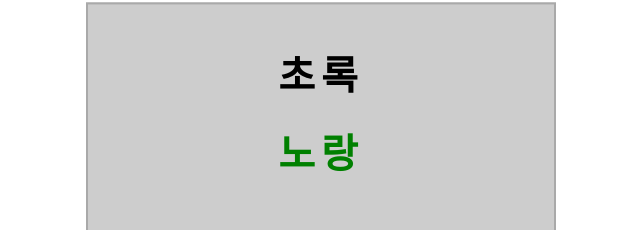
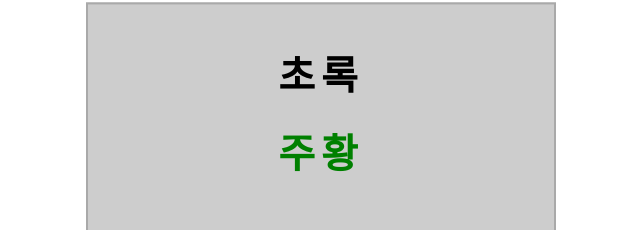
Before and after one commit to gringrape/colorMatchGame, a React (Create React App) app: page / in a window 1280 px wide. Shown: the part 197-427 px from the top of the page, without its empty margins (319-959 px from the left). Built offline with nearby package versions, Linux system fonts and the light colour scheme; a web font is replaced by a local one.

Commit message:
UI 로직 마무리
- Display word 분리
- Footer 분리

```diff
--- a/src/components/App/App.jsx
+++ b/src/components/App/App.jsx
@@ -2,16 +2,19 @@ import React, { useState } from 'react';
 import './App.css';
 import colorRepo from '../../colorRepo';
 import utils from '../../utils';
+import DisplayWord from '../DisplayWord';
+import Footer from '../Footer';
 
 function App() {
   // states
   const [upperWordNumber, setUpperWordNumber] = useState(3);
-  const [lowerWordNumber, setLowerWordNumber] = useState(2);
+  const [lowerWordNumber, setLowerWordNumber] = useState(1);
   const [lowerColorNumber, setLowerColorNumber] = useState(3);
 
   // computation
   const upperWord = colorRepo.colorWords[upperWordNumber];
   const lowerWord = colorRepo.colorWords[lowerWordNumber];
+  const lowerColor = colorRepo.colors[lowerColorNumber];
 
   return (
     <div className="game">
@@ -19,19 +22,23 @@ function App() {
       <p className="game-description">아래 단어의 색깔이 위에 쓰여진 글자와 일치하나요?</p>
       <div className="game-box">
         <div className="game-box__screen">
-          <img className="game-box__answer game-box__answer--right" src={require("../../images/correct.png")} alt="correct-img"/>
-          <img className="game-box__answer game-box__answer--wrong" src={require("../../images/cancel.png")} alt="correct-img"/>
+          <img
+            className="game-box__answer game-box__answer--right"
+            src={require("../../images/correct.png")}
+            alt="correct-img"
+          />
+          <img
+            className="game-box__answer game-box__answer--wrong"
+            src={require("../../images/cancel.png")}
+            alt="correct-img"
+          />
         </div>
-        <div className="game-box__word">{upperWord}</div>
-        <div className="game-box__word" style={{color: colorRepo.colors[lowerColorNumber]}}>{lowerWord}</div>
+        <DisplayWord word={upperWord} />
+        <DisplayWord word={lowerWord} color={lowerColor} />
         <button className="game-box__btn">네</button>
         <button className="game-box__btn">아니오</button>
       </div>
-      <footer className="footer">
-        <p>
-        Icons made by <a href="https://www.flaticon.com/authors/freepik" title="Freepik">Freepik</a> from <a href="https://www.flaticon.com/" title="Flaticon"> www.flaticon.com</a>
-        </p>
-      </footer>
+      <Footer />
     </div>
   );
 }
--- /dev/null
+++ b/src/components/DisplayWord.jsx
@@ -0,0 +1,16 @@
+import React, { useState } from 'react';
+
+function DisplayWord(props) {
+  return (
+    <div
+      className="game-box__word"
+      style={{color: props.color}}
+    >{props.word}</div>
+  )
+}
+
+DisplayWord.defaultProps = {
+  color: 'black'
+}
+
+export default DisplayWord;
--- /dev/null
+++ b/src/components/Footer.jsx
@@ -0,0 +1,13 @@
+import React from 'react'
+
+function Footer() {
+  return (
+    <footer className="footer">
+      <p>
+        Icons made by <a href="https://www.flaticon.com/authors/freepik" title="Freepik">Freepik</a> from <a href="https://www.flaticon.com/" title="Flaticon"> www.flaticon.com</a>
+      </p>
+    </footer>
+  );
+}
+
+export default Footer;
--- a/src/utils.js
+++ b/src/utils.js
@@ -1,6 +1,6 @@
 const utils = {
-  random: () => {
-    return Math.floor(Math.random() * this.count);
+  random: (max) => {
+    return Math.floor(Math.random() * max);
   }
 }
 
```
